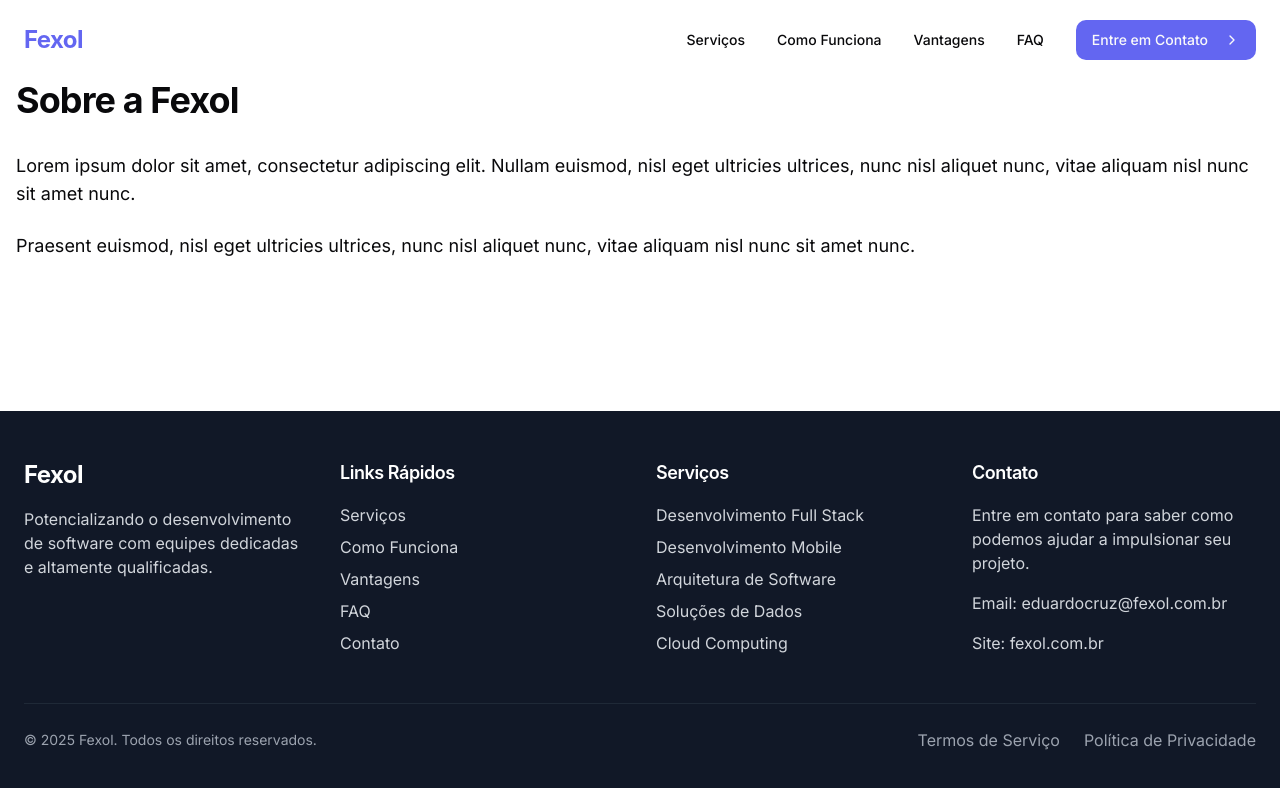
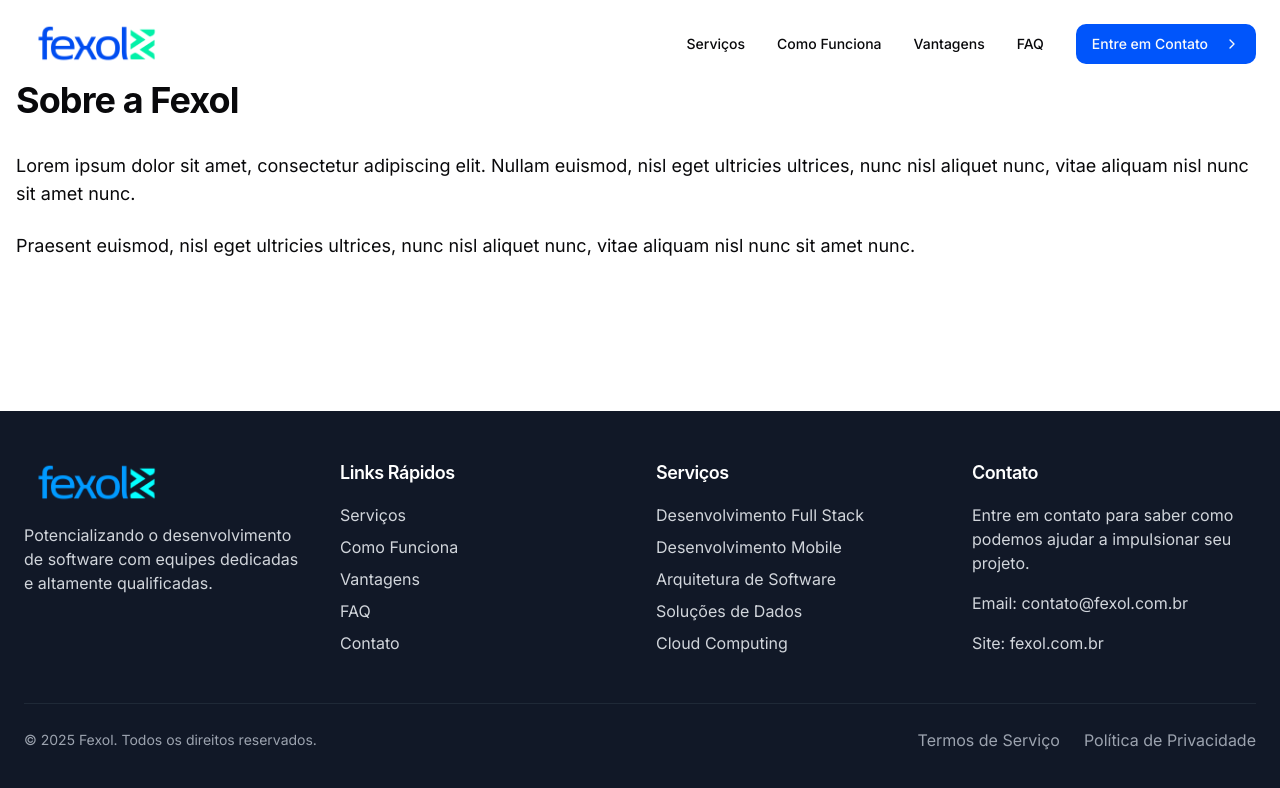
Before and after one commit to edufilhocruz/landing_page, a React (Vite) app: page /about in a window 1280 px wide. Shown: the top 788 px of the page. Built offline with nearby package versions, Linux system fonts and the light colour scheme.

Commit message:
Replace logo and contact email
Update the logo and contact email in the ContactForm component to match the brand's visual identity.

```diff
--- a/index.html
+++ b/index.html
@@ -1,20 +1,23 @@
+
 <!DOCTYPE html>
-<html lang="en">
+<html lang="pt-BR">
   <head>
     <meta charset="UTF-8" />
     <meta name="viewport" content="width=device-width, initial-scale=1.0" />
-    <title>fexol-sell-portal</title>
-    <meta name="description" content="Lovable Generated Project" />
-    <meta name="author" content="Lovable" />
+    <title>Fexol - Outsourcing de Desenvolvimento</title>
+    <meta name="description" content="Potencialize seus Projetos com Equipes de Desenvolvimento Exclusivas. Soluções personalizadas de outsourcing para impulsionar sua transformação digital." />
+    <meta name="author" content="Fexol" />
 
-    <meta property="og:title" content="Lovable Generated Project" />
-    <meta property="og:description" content="Lovable Generated Project" />
+    <meta property="og:title" content="Fexol - Outsourcing de Desenvolvimento" />
+    <meta property="og:description" content="Potencialize seus Projetos com Equipes de Desenvolvimento Exclusivas" />
     <meta property="og:type" content="website" />
-    <meta property="og:image" content="https://lovable.dev/opengraph-image-p98pqg.png" />
+    <meta property="og:image" content="/lovable-uploads/7736affa-0cc0-4754-be47-b30bbc5752ea.png" />
 
     <meta name="twitter:card" content="summary_large_image" />
-    <meta name="twitter:site" content="@lovable_dev" />
-    <meta name="twitter:image" content="https://lovable.dev/opengraph-image-p98pqg.png" />
+    <meta name="twitter:site" content="@fexol" />
+    <meta name="twitter:image" content="/lovable-uploads/7736affa-0cc0-4754-be47-b30bbc5752ea.png" />
+
+    <link rel="icon" type="image/png" href="/lovable-uploads/7736affa-0cc0-4754-be47-b30bbc5752ea.png" />
   </head>
 
   <body>
--- a/src/components/ContactForm.tsx
+++ b/src/components/ContactForm.tsx
@@ -1,3 +1,4 @@
+
 import { useState, useEffect, useRef } from 'react';
 import { useToast } from "@/components/ui/use-toast";
 import { Button } from "@/components/ui/button";
@@ -137,7 +138,7 @@ const ContactForm = () => {
                   </div>
                   <div>
                     <h3 className="text-lg font-medium">Email</h3>
-                    <p className="text-gray-600">eduardocruz@fexol.com.br</p>
+                    <p className="text-gray-600">contato@fexol.com.br</p>
                   </div>
                 </div>
 
--- a/src/components/Footer.tsx
+++ b/src/components/Footer.tsx
@@ -1,5 +1,6 @@
 
 import { useEffect, useRef } from 'react';
+import { Link } from 'react-router-dom';
 
 const Footer = () => {
   const footerRef = useRef<HTMLDivElement>(null);
@@ -37,7 +38,13 @@ const Footer = () => {
       <div className="container mx-auto px-4 md:px-6">
         <div className="grid grid-cols-1 md:grid-cols-2 lg:grid-cols-4 gap-8">
           <div className="space-y-4">
-            <h2 className="text-2xl font-bold">Fexol</h2>
+            <Link to="/">
+              <img
+                src="/lovable-uploads/7736affa-0cc0-4754-be47-b30bbc5752ea.png"
+                alt="Fexol Logo"
+                className="h-10 md:h-12 brightness-[2]"
+              />
+            </Link>
             <p className="text-gray-300">
               Potencializando o desenvolvimento de software com equipes dedicadas e altamente qualificadas.
             </p>
@@ -87,7 +94,7 @@ const Footer = () => {
               Entre em contato para saber como podemos ajudar a impulsionar seu projeto.
             </p>
             <p className="text-gray-300">
-              Email: eduardocruz@fexol.com.br
+              Email: contato@fexol.com.br
             </p>
             <p className="text-gray-300">
               Site: fexol.com.br
--- a/src/components/Navbar.tsx
+++ b/src/components/Navbar.tsx
@@ -3,6 +3,7 @@ import { useState, useEffect } from 'react';
 import { cn } from '@/lib/utils';
 import { Menu, X, ChevronRight } from 'lucide-react';
 import { Button } from '@/components/ui/button';
+import { Link } from 'react-router-dom';
 
 const Navbar = () => {
   const [isOpen, setIsOpen] = useState(false);
@@ -33,9 +34,13 @@ const Navbar = () => {
     >
       <div className="container mx-auto px-4 md:px-6">
         <div className="flex items-center justify-between">
-          <a href="/" className="relative z-50">
-            <h1 className="text-2xl font-bold text-primary-500">Fexol</h1>
-          </a>
+          <Link to="/" className="relative z-50">
+            <img
+              src="/lovable-uploads/7736affa-0cc0-4754-be47-b30bbc5752ea.png"
+              alt="Fexol Logo"
+              className="h-10 md:h-12"
+            />
+          </Link>
 
           {/* Desktop Navigation */}
           <nav className="hidden md:flex items-center space-x-8">
@@ -83,14 +88,13 @@ const Navbar = () => {
                     className="text-lg font-medium transition-colors hover:text-primary-500"
                     onClick={() => setIsOpen(false)}
                     style={{ animationDelay: `${i * 100}ms` }}
-                    className="animate-fade-up"
                   >
                     {item}
                   </a>
                 ))}
                 <Button
                   asChild
-                  className="bg-primary-500 hover:bg-primary-600 button-transition mt-4 animate-fade-up"
+                  className="bg-primary-500 hover:bg-primary-600 button-transition mt-4"
                   style={{ animationDelay: '400ms' }}
                   onClick={() => setIsOpen(false)}
                 >
--- a/src/index.css
+++ b/src/index.css
@@ -1,4 +1,3 @@
-
 @import url('https://fonts.googleapis.com/css2?family=Inter:wght@300;400;500;600;700&display=swap');
 
 @tailwind base;
@@ -16,7 +15,7 @@
     --popover: 0 0% 100%;
     --popover-foreground: 240 10% 3.9%;
 
-    --primary: 246 80% 60%;
+    --primary: 217 100% 49%; /* Fexol blue */
     --primary-foreground: 0 0% 98%;
 
     --secondary: 240 4.8% 95.9%;
@@ -25,7 +24,7 @@
     --muted: 240 4.8% 95.9%;
     --muted-foreground: 240 3.8% 46.1%;
 
-    --accent: 174 53% 47%;
+    --accent: 157 100% 50%; /* Fexol green */
     --accent-foreground: 0 0% 98%;
 
     --destructive: 0 84.2% 60.2%;
@@ -33,7 +32,7 @@
 
     --border: 240 5.9% 90%;
     --input: 240 5.9% 90%;
-    --ring: 246 80% 60%;
+    --ring: 217 100% 49%; /* Fexol blue */
 
     --radius: 0.75rem;
   }
@@ -48,7 +47,7 @@
     --popover: 240 10% 3.9%;
     --popover-foreground: 0 0% 98%;
 
-    --primary: 246 80% 60%;
+    --primary: 217 100% 49%; /* Fexol blue */
     --primary-foreground: 0 0% 98%;
 
     --secondary: 240 3.7% 15.9%;
@@ -57,7 +56,7 @@
     --muted: 240 3.7% 15.9%;
     --muted-foreground: 240 5% 64.9%;
 
-    --accent: 174 53% 47%;
+    --accent: 157 100% 50%; /* Fexol green */
     --accent-foreground: 0 0% 98%;
 
     --destructive: 0 62.8% 30.6%;
@@ -65,7 +64,7 @@
 
     --border: 240 3.7% 15.9%;
     --input: 240 3.7% 15.9%;
-    --ring: 246 80% 60%;
+    --ring: 217 100% 49%; /* Fexol blue */
   }
 }
 
--- a/tailwind.config.ts
+++ b/tailwind.config.ts
@@ -32,16 +32,16 @@ export default {
 				primary: {
 					DEFAULT: 'hsl(var(--primary))',
 					foreground: 'hsl(var(--primary-foreground))',
-					50: '#eef2ff',
-					100: '#e0e7ff',
-					200: '#c7d2fe',
-					300: '#a5b4fc',
-					400: '#818cf8',
-					500: '#6366f1', // Main brand purple
-					600: '#4f46e5',
-					700: '#4338ca',
-					800: '#3730a3',
-					900: '#312e81',
+					50: '#f0f7ff',
+					100: '#d9e9ff',
+					200: '#bcd8ff',
+					300: '#8ebfff',
+					400: '#5899ff',
+					500: '#0055fb', // Fexol blue from logo
+					600: '#0040cc',
+					700: '#0033a3',
+					800: '#002870',
+					900: '#001b4d',
 				},
 				secondary: {
 					DEFAULT: 'hsl(var(--secondary))',
@@ -58,16 +58,16 @@ export default {
 				accent: {
 					DEFAULT: 'hsl(var(--accent))',
 					foreground: 'hsl(var(--accent-foreground))',
-					50: '#f2fbfa',
-					100: '#d3f4f1',
-					200: '#a6e9e3',
-					300: '#71d5cd',
-					400: '#38b6ad', // Secondary brand teal
-					500: '#2ba59d',
-					600: '#208a82',
-					700: '#1d6c65',
-					800: '#1a5652',
-					900: '#184845',
+					50: '#ebfff7',
+					100: '#d0ffee',
+					200: '#a1ffde',
+					300: '#64ffc8',
+					400: '#22ffad',
+					500: '#00ff9d', // Fexol green from logo
+					600: '#00cc7d',
+					700: '#00995e',
+					800: '#007a4b',
+					900: '#00603c',
 				},
 				popover: {
 					DEFAULT: 'hsl(var(--popover))',
```
Also changed, not shown: public/lovable-uploads/7736affa-0cc0-4754-be47-b30bbc5752ea.png (added), src/api/README.md.
